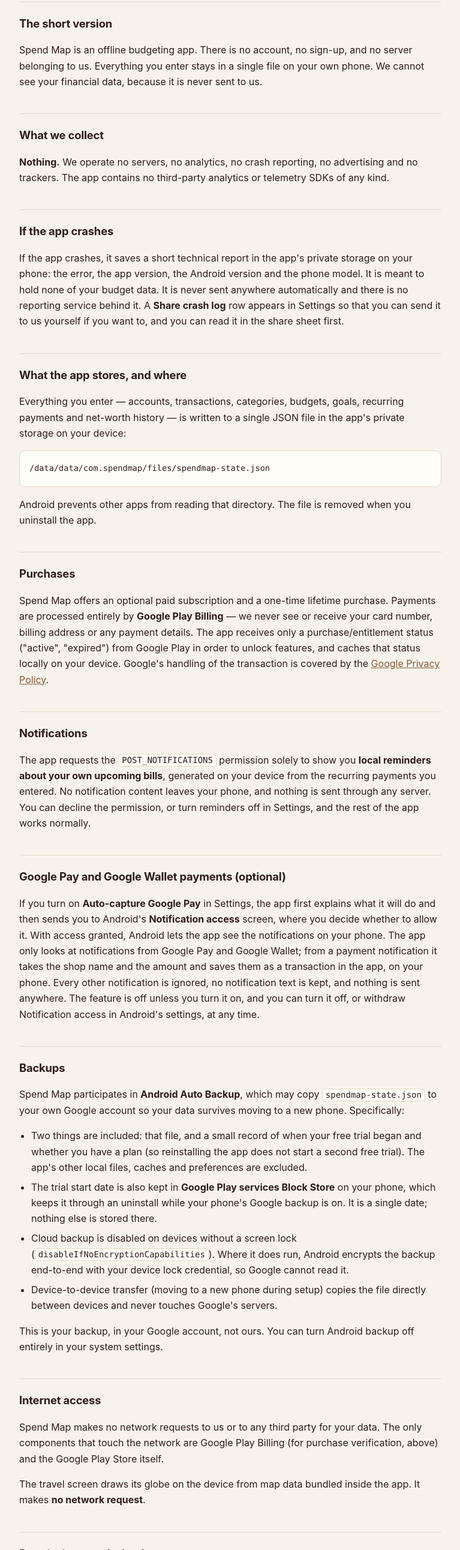
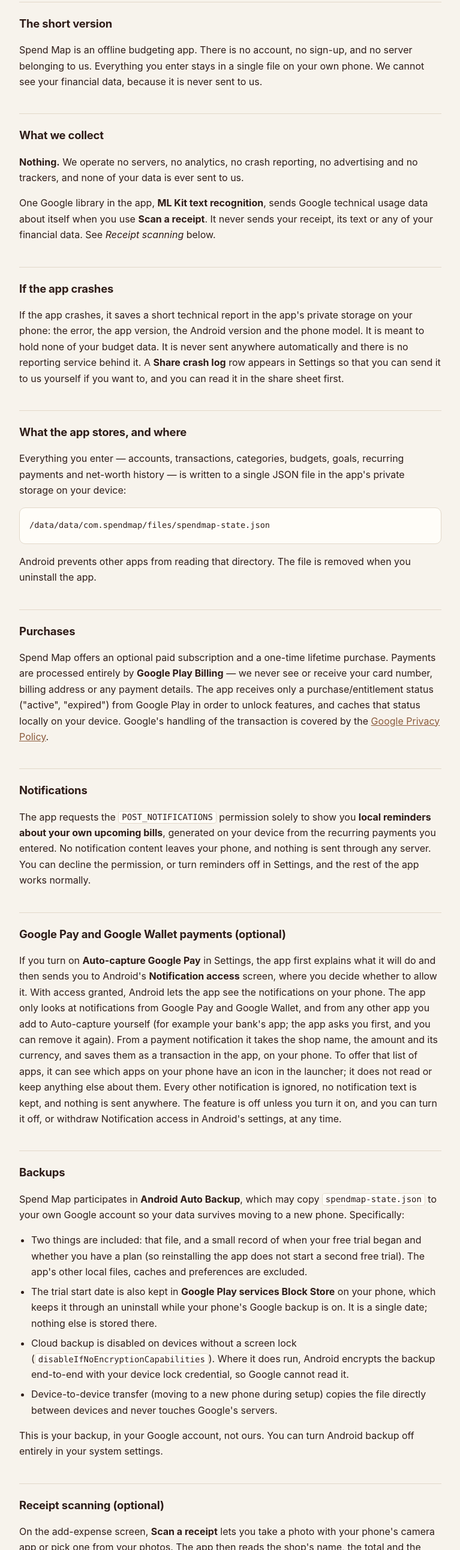
Before and after one commit to PalaceanOn/spendmap-privacy, a plain HTML site: page index.html in a window 1280 px wide. Shown: the part 216-2800 px from the top of the page at 60% size, without its empty margins (256-1023 px from the left). Drawn offline with Linux system fonts and the light colour scheme.

Commit message:
Describe receipt scanning (ML Kit) and bank apps added to Auto-capture (3 Oct 2026)

```diff
--- a/index.html
+++ b/index.html
@@ -60,7 +60,8 @@
 <h2>The short version</h2>
 <p>Spend Map is an offline budgeting app. There is no account, no sign-up, and no server belonging to us. Everything you enter stays in a single file on your own phone. We cannot see your financial data, because it is never sent to us.</p>
 <h2>What we collect</h2>
-<p><strong>Nothing.</strong> We operate no servers, no analytics, no crash reporting, no advertising and no trackers. The app contains no third-party analytics or telemetry SDKs of any kind.</p>
+<p><strong>Nothing.</strong> We operate no servers, no analytics, no crash reporting, no advertising and no trackers, and none of your data is ever sent to us.</p>
+<p>One Google library in the app, <strong>ML Kit text recognition</strong>, sends Google technical usage data about itself when you use <strong>Scan a receipt</strong>. It never sends your receipt, its text or any of your financial data. See <em>Receipt scanning</em> below.</p>
 <h2>If the app crashes</h2>
 <p>If the app crashes, it saves a short technical report in the app's private storage on your phone: the error, the app version, the Android version and the phone model. It is meant to hold none of your budget data. It is never sent anywhere automatically and there is no reporting service behind it. A <strong>Share crash log</strong> row appears in Settings so that you can send it to us yourself if you want to, and you can read it in the share sheet first.</p>
 <h2>What the app stores, and where</h2>
@@ -72,18 +73,21 @@
 <h2>Notifications</h2>
 <p>The app requests the <code>POST_NOTIFICATIONS</code> permission solely to show you <strong>local reminders about your own upcoming bills</strong>, generated on your device from the recurring payments you entered. No notification content leaves your phone, and nothing is sent through any server. You can decline the permission, or turn reminders off in Settings, and the rest of the app works normally.</p>
 <h2>Google Pay and Google Wallet payments (optional)</h2>
-<p>If you turn on <strong>Auto-capture Google Pay</strong> in Settings, the app first explains what it will do and then sends you to Android's <strong>Notification access</strong> screen, where you decide whether to allow it. With access granted, Android lets the app see the notifications on your phone. The app only looks at notifications from Google Pay and Google Wallet; from a payment notification it takes the shop name and the amount and saves them as a transaction in the app, on your phone. Every other notification is ignored, no notification text is kept, and nothing is sent anywhere. The feature is off unless you turn it on, and you can turn it off, or withdraw Notification access in Android's settings, at any time.</p>
+<p>If you turn on <strong>Auto-capture Google Pay</strong> in Settings, the app first explains what it will do and then sends you to Android's <strong>Notification access</strong> screen, where you decide whether to allow it. With access granted, Android lets the app see the notifications on your phone. The app only looks at notifications from Google Pay and Google Wallet, and from any other app you add to Auto-capture yourself (for example your bank's app; the app asks you first, and you can remove it again). From a payment notification it takes the shop name, the amount and its currency, and saves them as a transaction in the app, on your phone. To offer that list of apps, it can see which apps on your phone have an icon in the launcher; it does not read or keep anything else about them. Every other notification is ignored, no notification text is kept, and nothing is sent anywhere. The feature is off unless you turn it on, and you can turn it off, or withdraw Notification access in Android's settings, at any time.</p>
 <h2>Backups</h2>
 <p>Spend Map participates in <strong>Android Auto Backup</strong>, which may copy <code>spendmap-state.json</code> to your own Google account so your data survives moving to a new phone. Specifically:</p>
 <ul><li>Two things are included: that file, and a small record of when your free trial began and whether you have a plan (so reinstalling the app does not start a second free trial). The app's other local files, caches and preferences are excluded.</li><li>The trial start date is also kept in <strong>Google Play services Block Store</strong> on your phone, which keeps it through an uninstall while your phone's Google backup is on. It is a single date; nothing else is stored there.</li><li>Cloud backup is disabled on devices without a screen lock (<code>disableIfNoEncryptionCapabilities</code>). Where it does run, Android encrypts the backup end-to-end with your device lock credential, so Google cannot read it.</li><li>Device-to-device transfer (moving to a new phone during setup) copies the file directly between devices and never touches Google's servers.</li></ul>
 <p>This is your backup, in your Google account, not ours. You can turn Android backup off entirely in your system settings.</p>
+<h2>Receipt scanning (optional)</h2>
+<p>On the add-expense screen, <strong>Scan a receipt</strong> lets you take a photo with your phone's camera app or pick one from your photos. The app then reads the shop's name, the total and the date from the photo <strong>on your phone</strong>, using Google's ML Kit text recognition, which is built into the app and works offline. It fills them in for you to check; nothing is saved until you tap the button to add it.</p>
+<ul><li>The photo is never uploaded. A photo you take is saved only in the app's private cache while it is read and deleted right after; a photo you pick from your gallery is read where it is and not copied.</li><li>Spend Map does not ask for the camera permission: your phone's own camera app takes the photo.</li><li>ML Kit sends Google technical data about its own use: device information (such as manufacturer, model and Android version), app information (package name and version), how long recognition took, the image size and format, and error codes. Google uses this for diagnostics and usage analytics, sends it encrypted, and does not pass it to third parties. It does not include the image, the recognised text or anything you have entered in the app. ML Kit only starts when you scan a receipt. Details: <a href="https://developers.google.com/ml-kit/android-data-disclosure">ML Kit data disclosure</a>.</li></ul>
 <h2>Internet access</h2>
-<p>Spend Map makes no network requests to us or to any third party for your data. The only components that touch the network are Google Play Billing (for purchase verification, above) and the Google Play Store itself.</p>
+<p>Spend Map makes no network requests to us or to any third party for your data. The only components that touch the network are Google Play Billing (for purchase verification, above), the Google Play Store itself, and ML Kit's usage data when you scan a receipt (above).</p>
 <p>The travel screen draws its globe on the device from map data bundled inside the app. It makes <strong>no network request</strong>.</p>
 <h2>Permissions, and why they appear</h2>
 <p>The installed app lists more permissions than it appears to need, because Android libraries contribute their own. In full:</p>
-<div class="scroll"><table><thead><tr><th>Permission</th><th>Requested by</th><th>Used for</th></tr></thead><tbody><tr><td><code>POST_NOTIFICATIONS</code></td><td>Spend Map</td><td>Local reminders about your own upcoming bills</td></tr><tr><td><code>INTERNET</code>, <code>ACCESS_NETWORK_STATE</code></td><td>Google Play Billing</td><td>Verifying a purchase or subscription with Google Play</td></tr><tr><td><code>WAKE_LOCK</code>, <code>RECEIVE_BOOT_COMPLETED</code>, <code>FOREGROUND_SERVICE</code></td><td>AndroidX WorkManager</td><td>Letting the local bill-reminder schedule survive a reboot</td></tr><tr><td><code>VIBRATE</code></td><td>Spend Map</td><td>One short buzz on Home when spending goes past your budget</td></tr><tr><td>Notification access (<code>BIND_NOTIFICATION_LISTENER_SERVICE</code>, optional)</td><td>Spend Map</td><td>Auto-capture Google Pay only: reading Google Pay and Google Wallet payment notifications on the device. Off unless you turn it on and allow it in Android's settings</td></tr><tr><td><code>ACCESS_COARSE_LOCATION</code> (optional)</td><td>Spend Map</td><td>Travel mode only: showing where a trip starts on the globe. Asked only when you tap "Use my location", read on the device, never stored or sent anywhere</td></tr></tbody></table></div>
-<p>None of these are used to transmit your financial data. Without the optional location permission, Travel mode guesses your starting point from the country your phone's network reports, also on the device. Spend Map requests no contacts, camera, storage or SMS permissions.</p>
+<div class="scroll"><table><thead><tr><th>Permission</th><th>Requested by</th><th>Used for</th></tr></thead><tbody><tr><td><code>POST_NOTIFICATIONS</code></td><td>Spend Map</td><td>Local reminders about your own upcoming bills</td></tr><tr><td><code>INTERNET</code>, <code>ACCESS_NETWORK_STATE</code></td><td>Google Play Billing, Google ML Kit</td><td>Verifying a purchase or subscription with Google Play; ML Kit's technical usage data when you scan a receipt</td></tr><tr><td><code>WAKE_LOCK</code>, <code>RECEIVE_BOOT_COMPLETED</code>, <code>FOREGROUND_SERVICE</code></td><td>AndroidX WorkManager</td><td>Letting the local bill-reminder schedule survive a reboot</td></tr><tr><td><code>VIBRATE</code></td><td>Spend Map</td><td>One short buzz on Home when spending goes past your budget</td></tr><tr><td>Notification access (<code>BIND_NOTIFICATION_LISTENER_SERVICE</code>, optional)</td><td>Spend Map</td><td>Auto-capture Google Pay only: reading payment notifications from Google Pay, Google Wallet and any app you add yourself, on the device. Off unless you turn it on and allow it in Android's settings</td></tr><tr><td><code>ACCESS_COARSE_LOCATION</code> (optional)</td><td>Spend Map</td><td>Travel mode only: showing where a trip starts on the globe. Asked only when you tap "Use my location", read on the device, never stored or sent anywhere</td></tr></tbody></table></div>
+<p>None of these are used to transmit your financial data. Without the optional location permission, Travel mode guesses your starting point from the country your phone's network reports, also on the device. Spend Map requests no contacts, camera, storage or SMS permissions; for receipt scanning, your phone's own camera app or photo picker hands over just the one photo you choose.</p>
 <h2>Sharing</h2>
 <p>We do not sell, rent, share or disclose your data to anyone, because we do not have it.</p>
 <h2>Your control over your data</h2>
```
